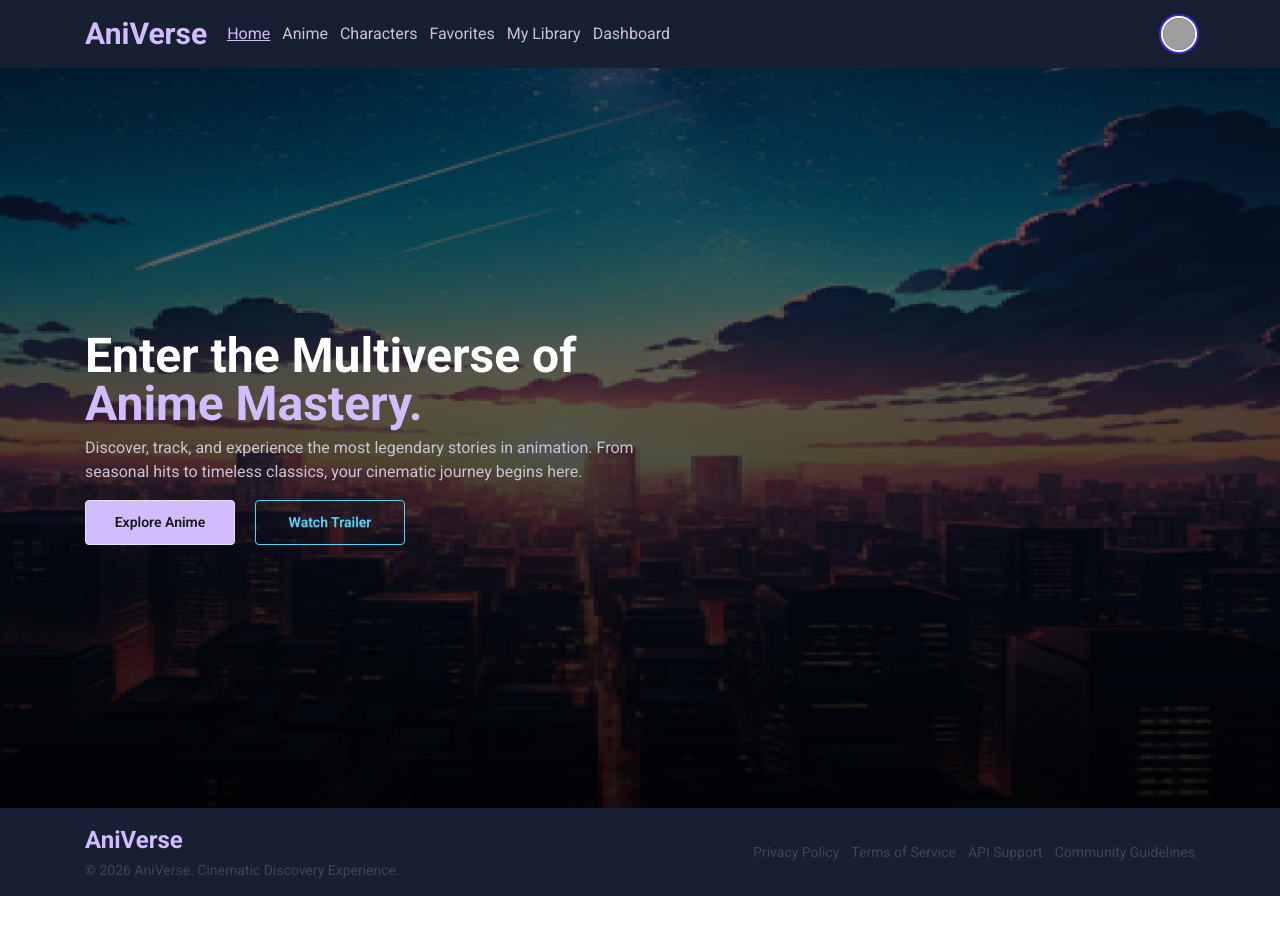
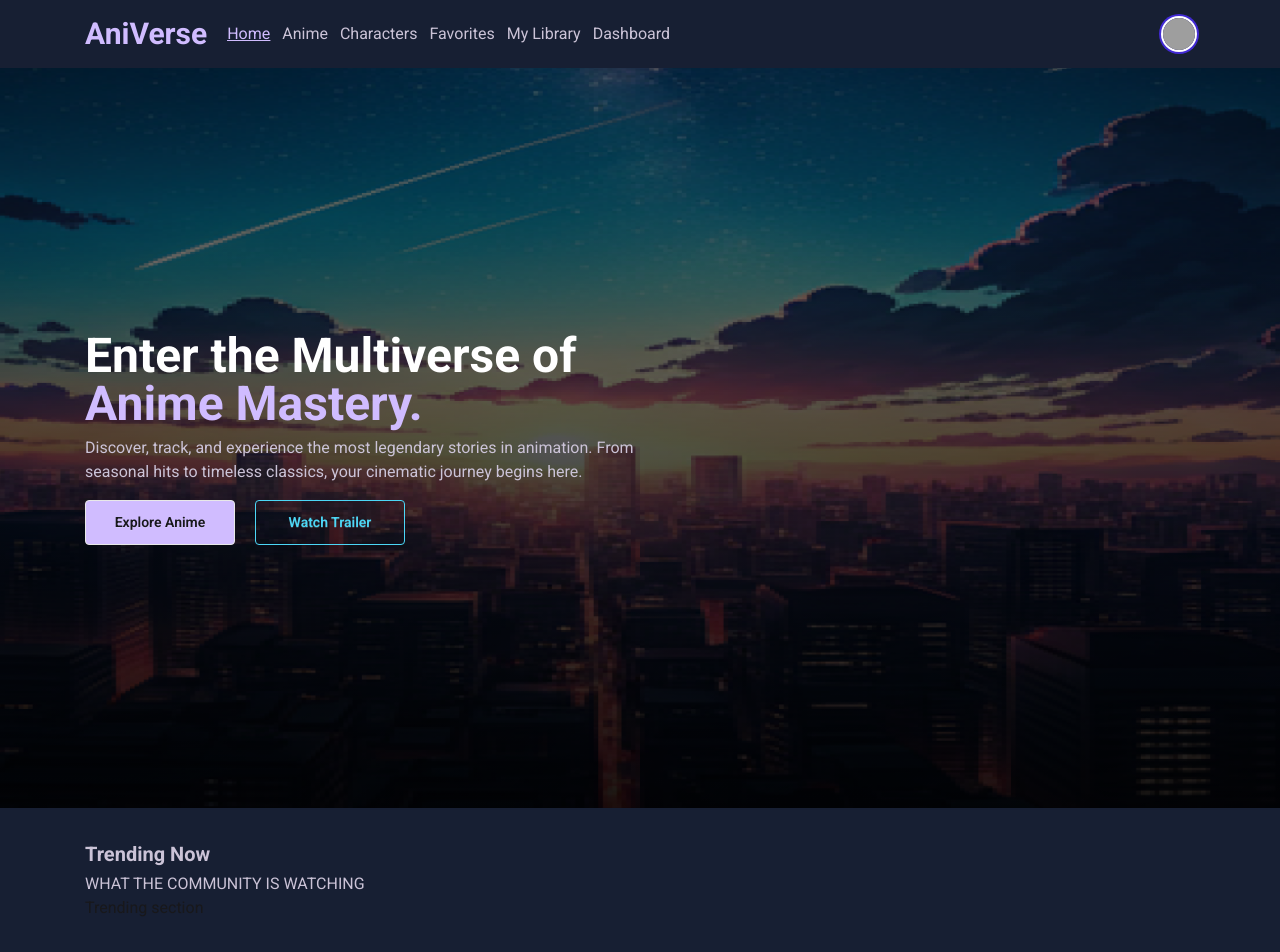
Before and after one commit to ayoub-jabiri/ani-verse, a React (Vite) app: page / in a window 1280 px wide. Shown: the top 952 px of the page. Before the commit the page ends 896 px from the top, so only its background shows below. Built offline with nearby package versions, Linux system fonts and the light colour scheme; grey boxes are pictures that could not be loaded.

Commit message:
Set up trending section

```diff
--- /dev/null
+++ b/src/components/home/SectionTitle.jsx
@@ -0,0 +1,8 @@
+export default function SectionTitle({ title, description }) {
+    return (
+        <div className="text-(--text-color)">
+            <h2 className="text-xl font-bold mb-1">{title}</h2>
+            <p>{description}</p>
+        </div>
+    );
+}
--- /dev/null
+++ b/src/components/home/TrendingSection.jsx
@@ -0,0 +1,15 @@
+import SectionTitle from "./SectionTitle";
+
+export default function TrendingSection() {
+    return (
+        <section>
+            <div className="container py-8">
+                <SectionTitle
+                    title="Trending Now"
+                    description="WHAT THE COMMUNITY IS WATCHING"
+                />
+                <h1>Trending section</h1>
+            </div>
+        </section>
+    );
+}
--- a/src/index.css
+++ b/src/index.css
@@ -11,6 +11,7 @@
 
 body {
     font-family: "Roboto", sans-serif;
+    background-color: var(--bg-color);
 }
 
 .container {
--- a/src/pages/HomePage.jsx
+++ b/src/pages/HomePage.jsx
@@ -1,9 +1,11 @@
 import HeroSection from "../components/home/HeroSection";
+import TrendingSection from "../components/home/TrendingSection";
 
 export default function HomePage() {
     return (
         <>
             <HeroSection />
+            <TrendingSection />
         </>
     );
 }
```
